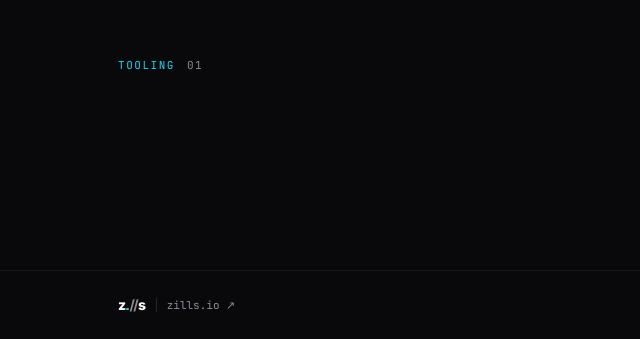
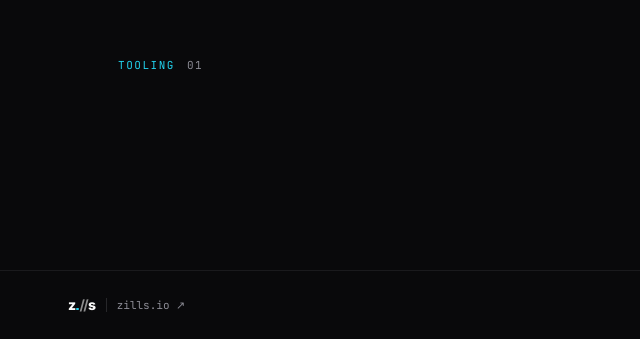
Before and after one commit to jzills/oss.zills.io, a React (Vite) app: page / in a window 1280 px wide. Shown: the part 2054-2393 px from the top of the page, without its empty margins (0-640 px from the left). Built offline with nearby package versions, Linux system fonts and the light colour scheme.

Commit message:
fix(footer): the footer lines up with the one on zills.io
Moving between zills sites, the z.//s row jumped sideways: footers
were 1100px, 1200px or unbounded, with different side padding. It is
now zills.io's frame on every site, max-w-[1200px] px-5 sm:px-7, so
the mark lands at the same x on each.

```diff
--- a/src/components/Footer.tsx
+++ b/src/components/Footer.tsx
@@ -3,7 +3,7 @@
 export function Footer() {
   return (
     <footer className="relative border-t border-border/60 py-6 font-mono text-[11px] text-muted">
-      <div className="mx-auto flex max-w-[1100px] flex-col gap-1 px-5 sm:px-7">
+      <div className="mx-auto flex max-w-[1200px] flex-col gap-1 px-5 sm:px-7">
         <div className="flex items-center gap-2.5">
           {/* Clicking the mark goes to the hub too; the text link beside it is the one keyboards and screen readers get. */}
           <a href="https://zills.io/" tabIndex={-1} aria-hidden="true" className="font-sans text-sm font-extrabold tracking-[-0.03em] text-fg transition-opacity hover:opacity-80">z<span aria-hidden="true" className="mx-[0.05em] inline-block h-[0.17em] w-[0.17em] rounded-full bg-accent" /><span className="mr-[0.08em] font-bold tracking-[-0.12em] opacity-55">//</span>s</a>
```
